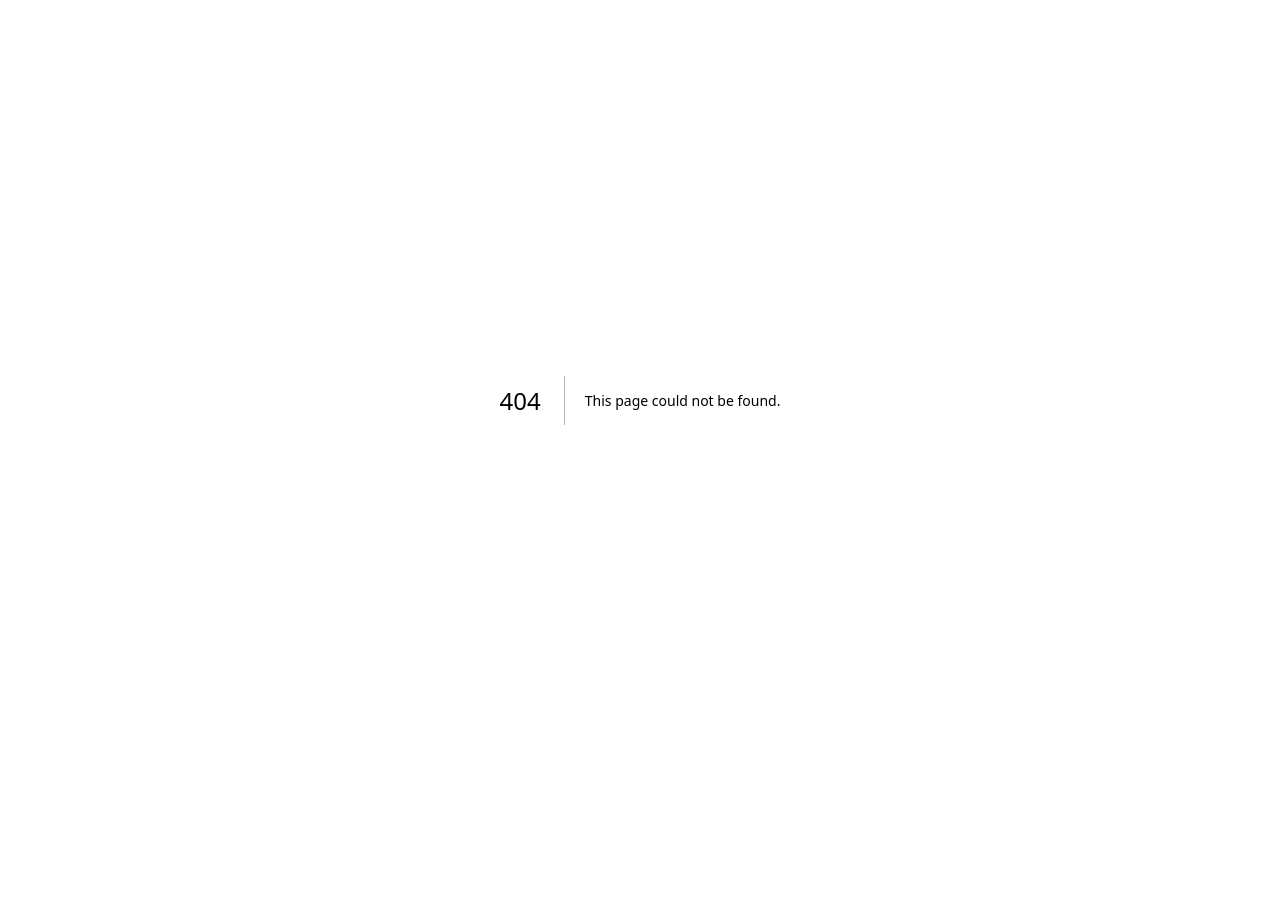
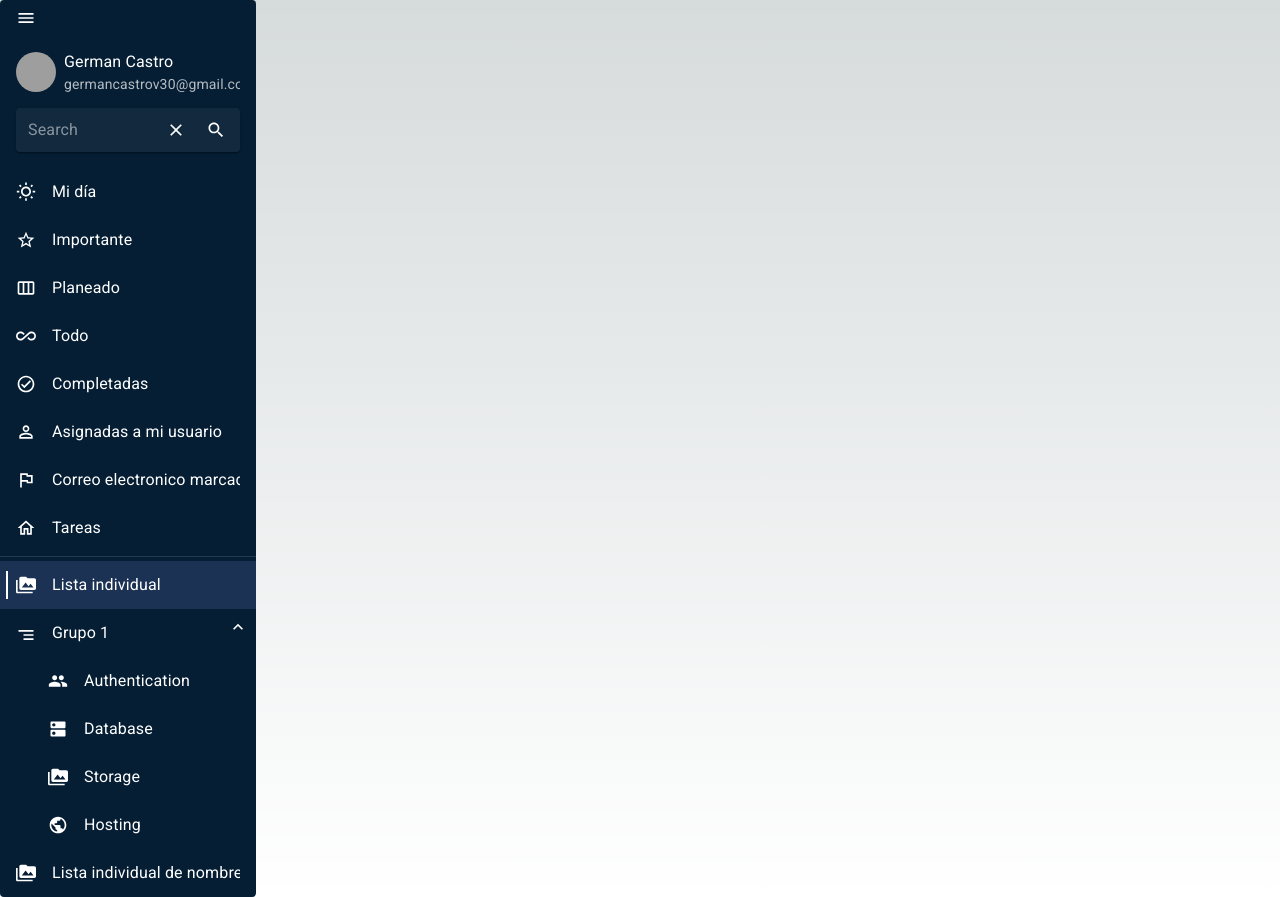
Before and after one commit to zovalger/to_do_app, a Next.js app: page /dashboard in a window 1280 px wide. Before the commit this address had no page. Before the commit the page ends 800 px from the top, so only its background shows below. Built offline with nearby package versions, Linux system fonts and the light colour scheme; grey boxes are pictures that could not be loaded.

Commit message:
initing aside panel

```diff
--- /dev/null
+++ b/src/app/dashboard/page.tsx
@@ -0,0 +1,297 @@
+"use client";
+import { useState } from "react";
+import AppBar from "@mui/material/AppBar";
+import Box from "@mui/material/Box";
+import CssBaseline from "@mui/material/CssBaseline";
+import Divider from "@mui/material/Divider";
+import Drawer from "@mui/material/Drawer";
+import IconButton from "@mui/material/IconButton";
+import InboxIcon from "@mui/icons-material/MoveToInbox";
+import List from "@mui/material/List";
+import ListItem from "@mui/material/ListItem";
+import ListItemButton from "@mui/material/ListItemButton";
+import ListItemIcon from "@mui/material/ListItemIcon";
+import ListItemText from "@mui/material/ListItemText";
+import MailIcon from "@mui/icons-material/Mail";
+import MenuIcon from "@mui/icons-material/Menu";
+import Toolbar from "@mui/material/Toolbar";
+import Typography from "@mui/material/Typography";
+
+import Avatar from "@mui/material/Avatar";
+import InputAdornment from "@mui/material/InputAdornment";
+import { styled, ThemeProvider, createTheme } from "@mui/material/styles";
+import Paper from "@mui/material/Paper";
+import Tooltip from "@mui/material/Tooltip";
+import ArrowRight from "@mui/icons-material/ArrowRight";
+import KeyboardArrowDown from "@mui/icons-material/KeyboardArrowDown";
+import Home from "@mui/icons-material/Home";
+import Settings from "@mui/icons-material/Settings";
+import People from "@mui/icons-material/People";
+import PermMedia from "@mui/icons-material/PermMedia";
+import Dns from "@mui/icons-material/Dns";
+import Public from "@mui/icons-material/Public";
+import SearchIcon from "@mui/icons-material/Search";
+import ClearIcon from "@mui/icons-material/Clear";
+import SegmentIcon from "@mui/icons-material/Segment";
+
+import InputBase from "@mui/material/InputBase";
+
+import StarOutlineOutlinedIcon from "@mui/icons-material/StarOutlineOutlined";
+import WbSunnyOutlinedIcon from "@mui/icons-material/WbSunnyOutlined";
+import ViewWeekOutlinedIcon from "@mui/icons-material/ViewWeekOutlined";
+import AllInclusiveOutlinedIcon from "@mui/icons-material/AllInclusiveOutlined";
+import CheckCircleOutlinedIcon from "@mui/icons-material/CheckCircleOutlined";
+import PersonOutlineOutlinedIcon from "@mui/icons-material/PersonOutlineOutlined";
+import FlagOutlinedIcon from "@mui/icons-material/FlagOutlined";
+import HomeOutlinedIcon from "@mui/icons-material/HomeOutlined";
+
+const data = [
+	{ icon: <People />, label: "Authentication" },
+	{ icon: <Dns />, label: "Database" },
+	{ icon: <PermMedia />, label: "Storage" },
+	{ icon: <Public />, label: "Hosting" },
+];
+
+const FireNav = styled(List)<{ component?: React.ElementType }>({
+	"& .MuiListItemButton-root": {
+		paddingLeft: 16,
+		paddingRight: 16,
+		position: "relative",
+	},
+	"& .MuiListItemButton-root.Mui-selected": {
+		"&:after": {
+			position: "absolute",
+			left: 6,
+			top: "auto",
+			botton: "auto",
+			width: 2,
+			height: "60%",
+			background: "#fff",
+			content: '""',
+		},
+	},
+	"& .MuiListItemIcon-root": {
+		minWidth: 0,
+		marginRight: 16,
+	},
+	"& .MuiListItemText-root": {
+		whiteSpace: "nowrap",
+		overflow: "hidden",
+	},
+
+	"& .MuiSvgIcon-root": {
+		fontSize: 20,
+	},
+});
+
+export default function DashboardPage() {
+	const [open, setOpen] = useState(true);
+
+	return (
+		<>
+			<Box
+				sx={{
+					display: "flex",
+					// height: "100vh",
+				}}
+			>
+				<Box sx={{ display: "flex" }}>
+					<ThemeProvider
+						theme={createTheme({
+							components: {
+								MuiListItemButton: {
+									defaultProps: {
+										disableTouchRipple: true,
+									},
+								},
+							},
+							palette: {
+								mode: "dark",
+								primary: {
+									main: "rgb(150, 157, 246)",
+								},
+								background: { paper: "rgb(5, 30, 52)" },
+							},
+						})}
+					>
+						<Paper elevation={0} sx={{ maxWidth: 256 }}>
+							<FireNav component="nav" disablePadding>
+								<ListItemButton component="a" href="#customized-list">
+									<ListItemIcon sx={{ fontSize: 20 }}>
+										<MenuIcon />
+									</ListItemIcon>
+								</ListItemButton>
+								{/* *********************** account *********************** */}
+
+								<ListItemButton component="a" href="#customized-list">
+									<Avatar
+										sx={{
+											mr: 1,
+										}}
+										src="https://res.cloudinary.com/dpqw06ajr/image/upload/v1686740484/images/frxomwefeytbcsbbaaqs.jpg"
+									/>
+
+									<ListItemText
+										primary={"German Castro"}
+										secondary={"germancastrov30@gmail.com"}
+									/>
+								</ListItemButton>
+
+								{/* *********************** buscador *********************** */}
+								<Paper
+									component="form"
+									sx={{
+										mx: 2,
+										mb: 2,
+										p: "2px 4px",
+										display: "flex",
+										alignItems: "center",
+										// width: 400,
+									}}
+								>
+									<InputBase
+										sx={{ ml: 1, flex: 1 }}
+										placeholder="Search"
+										inputProps={{ "aria-label": "search " }}
+										// value={"hola"}
+									/>
+									<IconButton sx={{ p: "10px" }} aria-label="menu">
+										<ClearIcon />
+									</IconButton>
+									<IconButton
+										type="button"
+										sx={{ p: "10px" }}
+										aria-label="search"
+									>
+										<SearchIcon />
+									</IconButton>
+								</Paper>
+
+								{/* *********************** Inteligentes *********************** */}
+
+								<ListItemButton>
+									<ListItemIcon>
+										<WbSunnyOutlinedIcon />
+									</ListItemIcon>
+
+									<ListItemText primary={"Mi día"} />
+								</ListItemButton>
+
+								<ListItemButton>
+									<ListItemIcon>
+										<StarOutlineOutlinedIcon />
+									</ListItemIcon>
+
+									<ListItemText primary={"Importante"} />
+								</ListItemButton>
+
+								<ListItemButton>
+									<ListItemIcon>
+										<ViewWeekOutlinedIcon />
+									</ListItemIcon>
+
+									<ListItemText primary={"Planeado"} />
+								</ListItemButton>
+
+								<ListItemButton>
+									<ListItemIcon>
+										<AllInclusiveOutlinedIcon />
+									</ListItemIcon>
+
+									<ListItemText primary={"Todo"} />
+								</ListItemButton>
+								<ListItemButton>
+									<ListItemIcon>
+										<CheckCircleOutlinedIcon />
+									</ListItemIcon>
+
+									<ListItemText primary={"Completadas"} />
+								</ListItemButton>
+								<ListItemButton>
+									<ListItemIcon>
+										<PersonOutlineOutlinedIcon />
+									</ListItemIcon>
+
+									<ListItemText primary={"Asignadas a mi usuario"} />
+								</ListItemButton>
+
+								<ListItemButton>
+									<ListItemIcon>
+										<FlagOutlinedIcon />
+									</ListItemIcon>
+
+									<ListItemText primary={"Correo electronico marcado"} />
+								</ListItemButton>
+								<ListItemButton>
+									<ListItemIcon>
+										<HomeOutlinedIcon />
+									</ListItemIcon>
+
+									<ListItemText primary={"Tareas"} />
+								</ListItemButton>
+								<Divider sx={{ my: 0.5 }} />
+
+								{/* *********************** individual seleccionada *********************** */}
+								<ListItemButton selected={true}>
+									<ListItemIcon>
+										<PermMedia />
+									</ListItemIcon>
+
+									<ListItemText primary={"Lista individual"} />
+								</ListItemButton>
+
+								{/* *********************** grupo *********************** */}
+
+								<Box>
+									<ListItemButton
+										alignItems="flex-start"
+										onClick={() => setOpen(!open)}
+									>
+										<ListItemIcon>
+											<SegmentIcon />
+										</ListItemIcon>
+
+										<ListItemText primary="Grupo 1" />
+										<KeyboardArrowDown
+											sx={{
+												mr: -1,
+												// opacity:,
+												transform: open ? "rotate(-180deg)" : "rotate(0)",
+												transition: "0.2s",
+											}}
+										/>
+									</ListItemButton>
+
+									{open &&
+										data.map((item) => (
+											<ListItemButton
+												key={item.label}
+												sx={{
+													ml: 4,
+												}}
+											>
+												<ListItemIcon sx={{ color: "inherit" }}>
+													{item.icon}
+												</ListItemIcon>
+												<ListItemText primary={item.label} />
+											</ListItemButton>
+										))}
+								</Box>
+
+								{/* *********************** Individual *********************** */}
+
+								<ListItemButton>
+									<ListItemIcon>
+										<PermMedia />
+									</ListItemIcon>
+
+									<ListItemText primary={"Lista individual de nombre largo"} />
+								</ListItemButton>
+							</FireNav>
+						</Paper>
+					</ThemeProvider>
+				</Box>
+			</Box>
+		</>
+	);
+}
```
